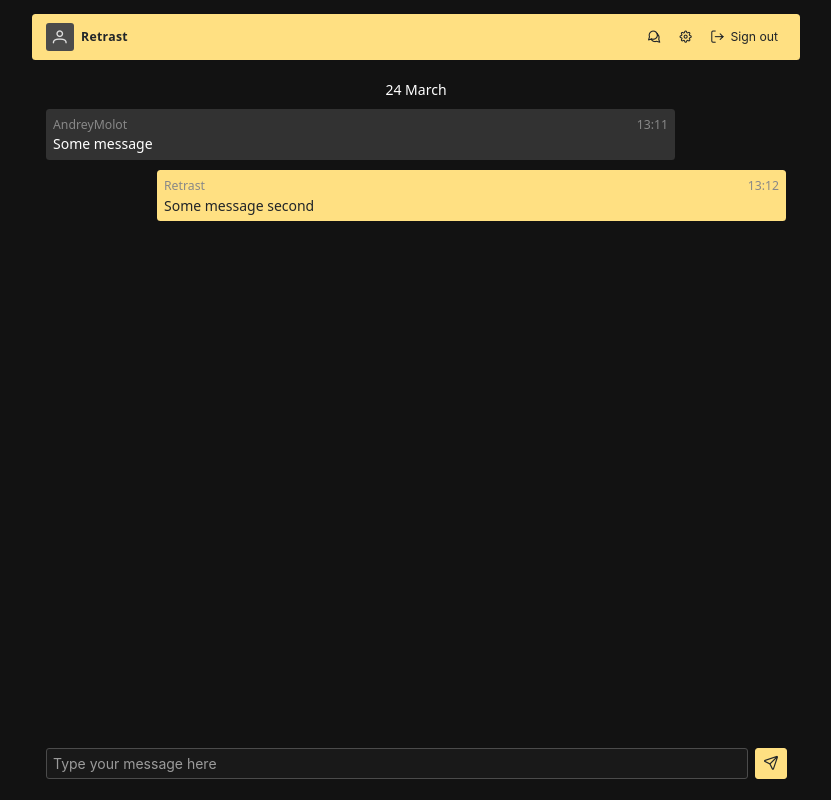
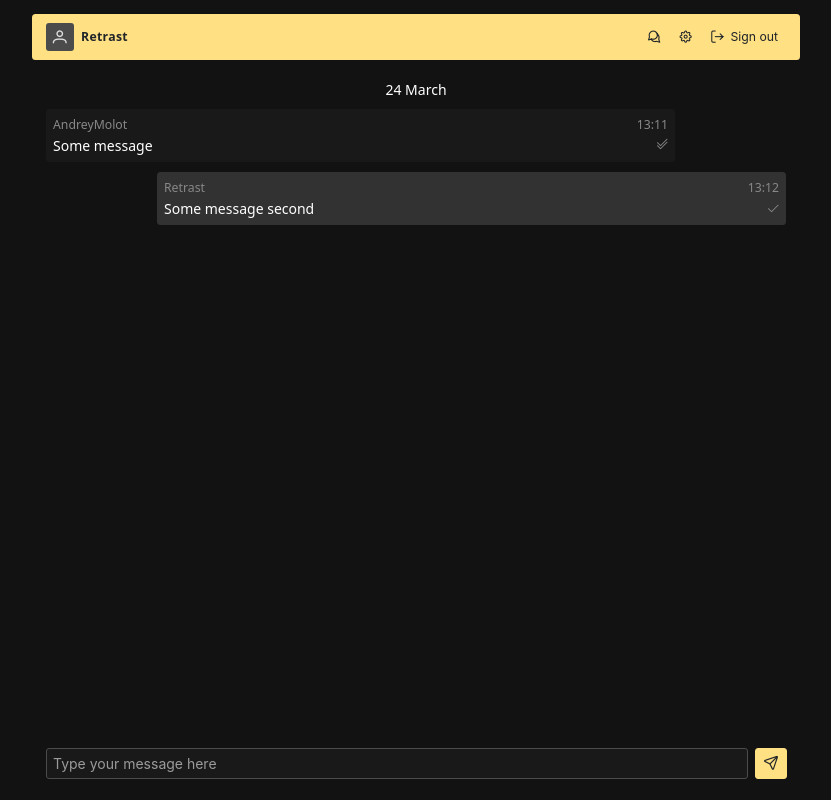
Before and after one commit to SayRetrast/chat-client, a React (Vite) app: page /dialog/1 in a window 1280 px wide. Shown: the whole page, without its empty margins (224-1055 px from the left). Built offline with nearby package versions, Linux system fonts and the light colour scheme.

Commit message:
add check marks to dialog message

```diff
--- a/src/pages/dialog/dialogPage.tsx
+++ b/src/pages/dialog/dialogPage.tsx
@@ -7,8 +7,8 @@ const noMessages: boolean = false;
 function Message({ text, username, time, isRight }: { text: string; username: string; time: string; isRight?: true }) {
   return (
     <div
-      className={cn("max-w-[calc(100%_-_15%)] rounded bg-[var(--surface-overlay)] p-2", {
-        "ml-[15%] bg-[var(--primary-color)] text-[var(--primary-color-text)]": isRight,
+      className={cn("max-w-[calc(100%_-_15%)] break-all rounded bg-[var(--surface-ground)] p-2", {
+        "ml-[15%] bg-[var(--surface-overlay)]": isRight,
       })}
     >
       <div className="flex justify-between text-sm text-[var(--text-color-secondary)]">
@@ -16,7 +16,14 @@ function Message({ text, username, time, isRight }: { text: string; username: st
         <p>{time}</p>
       </div>
 
-      <p className="mt-0.5">{text}</p>
+      <div className="flex gap-x-2">
+        <p className="mt-1">{text}</p>
+
+        <div className="ml-auto mt-auto flex flex-col">
+          {!isRight && <i className="pi pi-check translate-y-1 text-xs text-[var(--text-color-secondary)]"></i>}
+          <i className="pi pi-check -translate-y-1 text-xs text-[var(--text-color-secondary)]"></i>
+        </div>
+      </div>
     </div>
   );
 }
```
